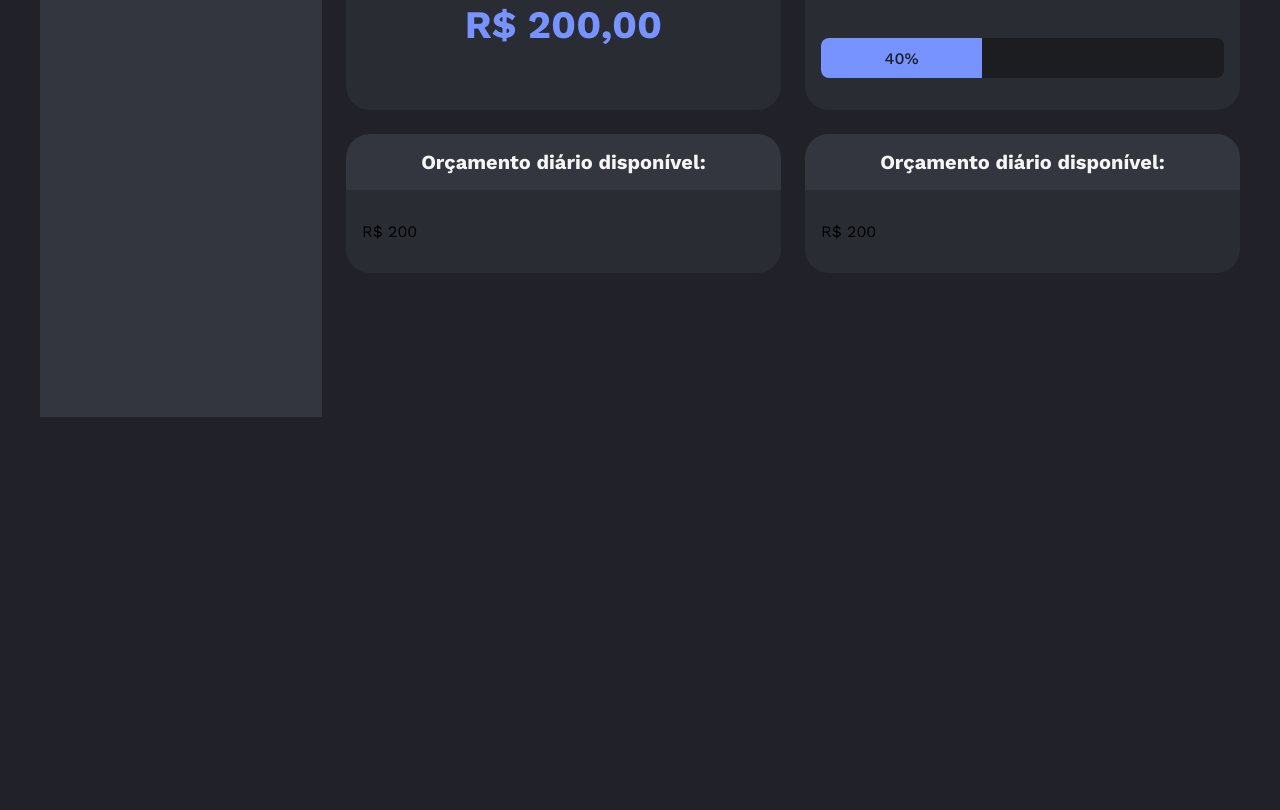
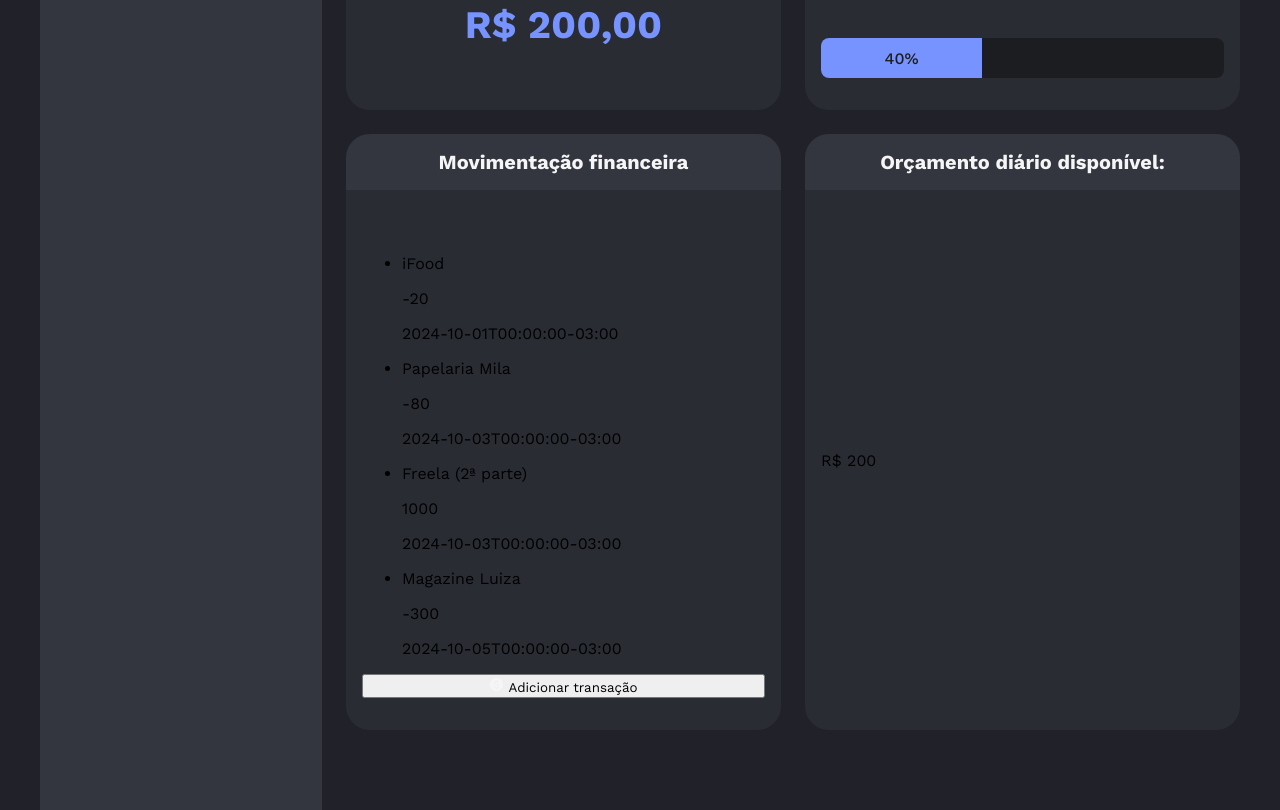
Before and after one commit to Arthur-018/React-Estudo, a React (Vite) app in the folder React utilizando CSS Modules e Tailwind para estilização de componentes/: page / in a window 1280 px wide. Shown: the part 383-1193 px from the top of the page. Before the commit the page ends 800 px from the top, so only its background shows below. Built offline with nearby package versions, Linux system fonts and the light colour scheme.

Commit message:
14 aula React utilizando CSS Modules e Tailwind

```diff
--- a/React utilizando CSS Modules e Tailwind para estilização de componentes/src/App.jsx
+++ b/React utilizando CSS Modules e Tailwind para estilização de componentes/src/App.jsx
@@ -9,6 +9,7 @@ import { DailyBudget } from './components/DailyBudget'
 import { SavingStatus } from './components/SavingsStatus'
 
 import styles from './app.module.css'
+import { Transactions } from './components/Transactions'
 
 function App() {
 
@@ -45,10 +46,10 @@ function App() {
           </Card>
           <Card>
             <Card.Header>
-              Orçamento diário disponível:
+              Movimentação financeira
             </Card.Header>
             <Card.Body>
-              R$ 200
+              <Transactions />
             </Card.Body>
           </Card>
           <Card>
--- /dev/null
+++ b/React utilizando CSS Modules e Tailwind para estilização de componentes/src/components/Button/index.jsx
@@ -0,0 +1,7 @@
+export const Button = ({ children, ...props }) => {
+    return (
+        <button {...props}>
+            {children}
+        </button>
+    )
+}
--- /dev/null
+++ b/React utilizando CSS Modules e Tailwind para estilização de componentes/src/components/TransactionItem/index.jsx
@@ -0,0 +1,13 @@
+export const TransactionItem = ({ item }) => {
+    return (
+        <div>
+            <div>
+                <p> {item.description} </p>
+                <p> {item.value} </p>
+            </div>
+            <div>
+                {item.date}
+            </div>
+        </div>
+    )
+}
--- /dev/null
+++ b/React utilizando CSS Modules e Tailwind para estilização de componentes/src/components/Transactions/index.jsx
@@ -0,0 +1,34 @@
+import { Button } from "../Button"
+import { IconCurrency } from "../Icons"
+import { TransactionItem } from "../TransactionItem"
+
+export const Transactions = ({ }) => {
+    const items = [
+
+        { "description": "iFood", "value": -20, "date": "2024-10-01T00:00:00-03:00" },
+        { "description": "Papelaria Mila", "value": -80, "date": "2024-10-03T00:00:00-03:00" },
+        { "description": "Freela (2ª parte)", "value": 1000, "date": "2024-10-03T00:00:00-03:00" },
+        { "description": "Magazine Luiza", "value": -300, "date": "2024-10-05T00:00:00-03:00" }
+
+    ]
+
+    return (
+        <>
+       <ul>
+        {items.map((transactionItem, index) =>{
+            return (
+                <li key={index}>
+                    <TransactionItem item={transactionItem}/>
+                </li>
+            )
+        })}
+
+        </ul>
+
+        <Button>
+           <IconCurrency /> Adicionar transação
+        </Button>
+
+        </>
+    )
+}
```
